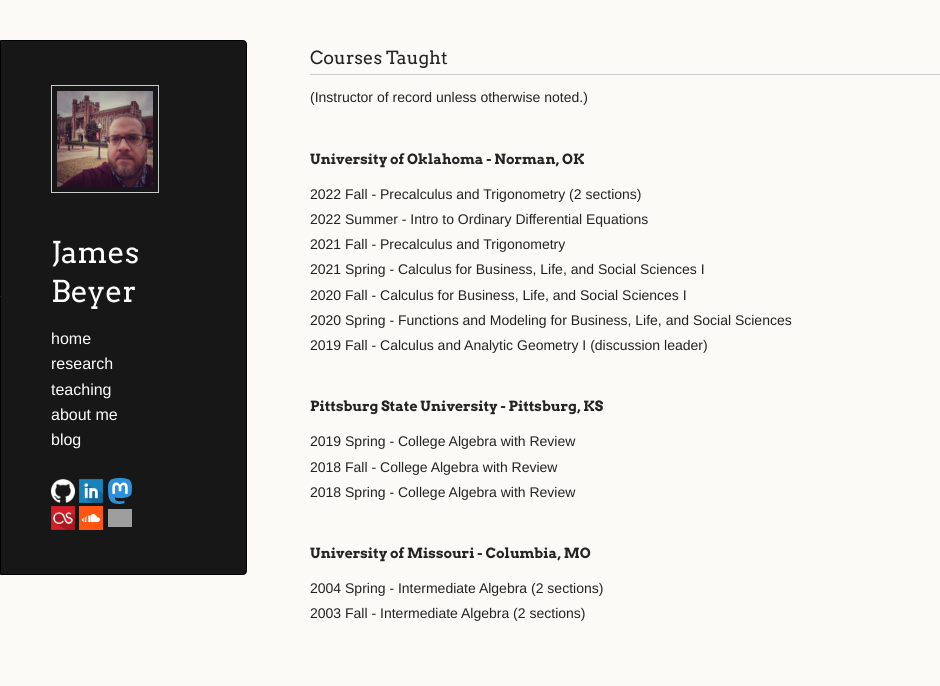
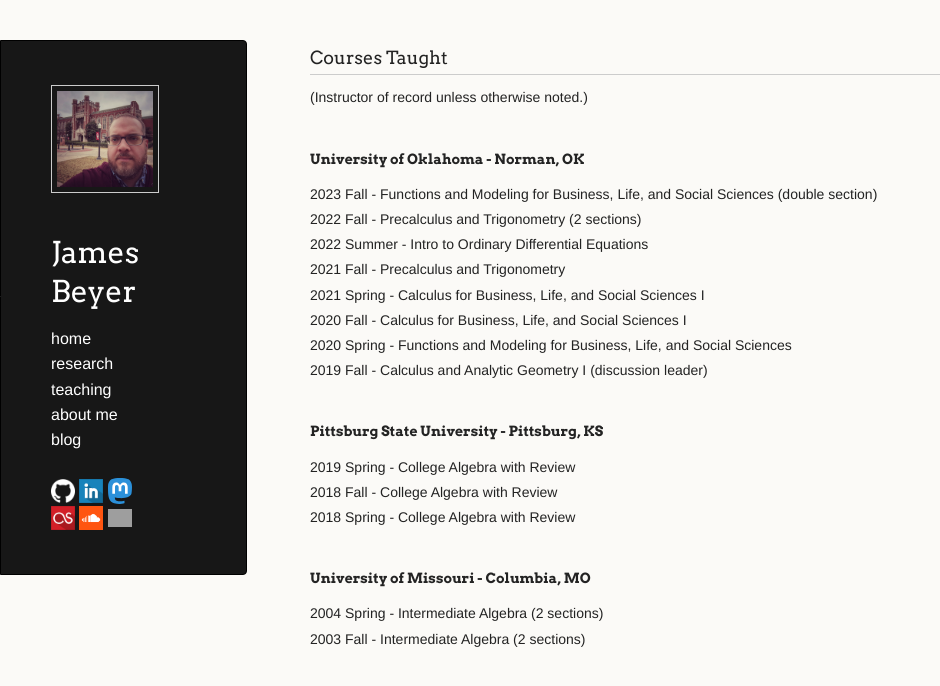
Before and after one commit to jebeyer/jebeyer.github.io, a Jekyll site: the page built from teaching.md, in a window 1280 px wide. Shown: the top 686 px of the page, without its empty margins (0-940 px from the left). Built offline with Jekyll 4.4.1, drawn with Linux system fonts in a browser that asks for light colours; a script that is not in the unit is left out; our own code applies the rules of GitHub Pages for plain Markdown files; grey boxes are pictures that could not be loaded.

Commit message:
Update teaching.md
adding fall 2023

```diff
--- a/teaching.md
+++ b/teaching.md
@@ -8,6 +8,7 @@ layout: default
 
 #### University of Oklahoma - Norman, OK
 
+2023 Fall - Functions and Modeling for Business, Life, and Social Sciences (double section) <br/>
 2022 Fall - Precalculus and Trigonometry (2 sections) <br/>
 2022 Summer - Intro to Ordinary Differential Equations <br/>
 2021 Fall - Precalculus and Trigonometry <br/>
```
